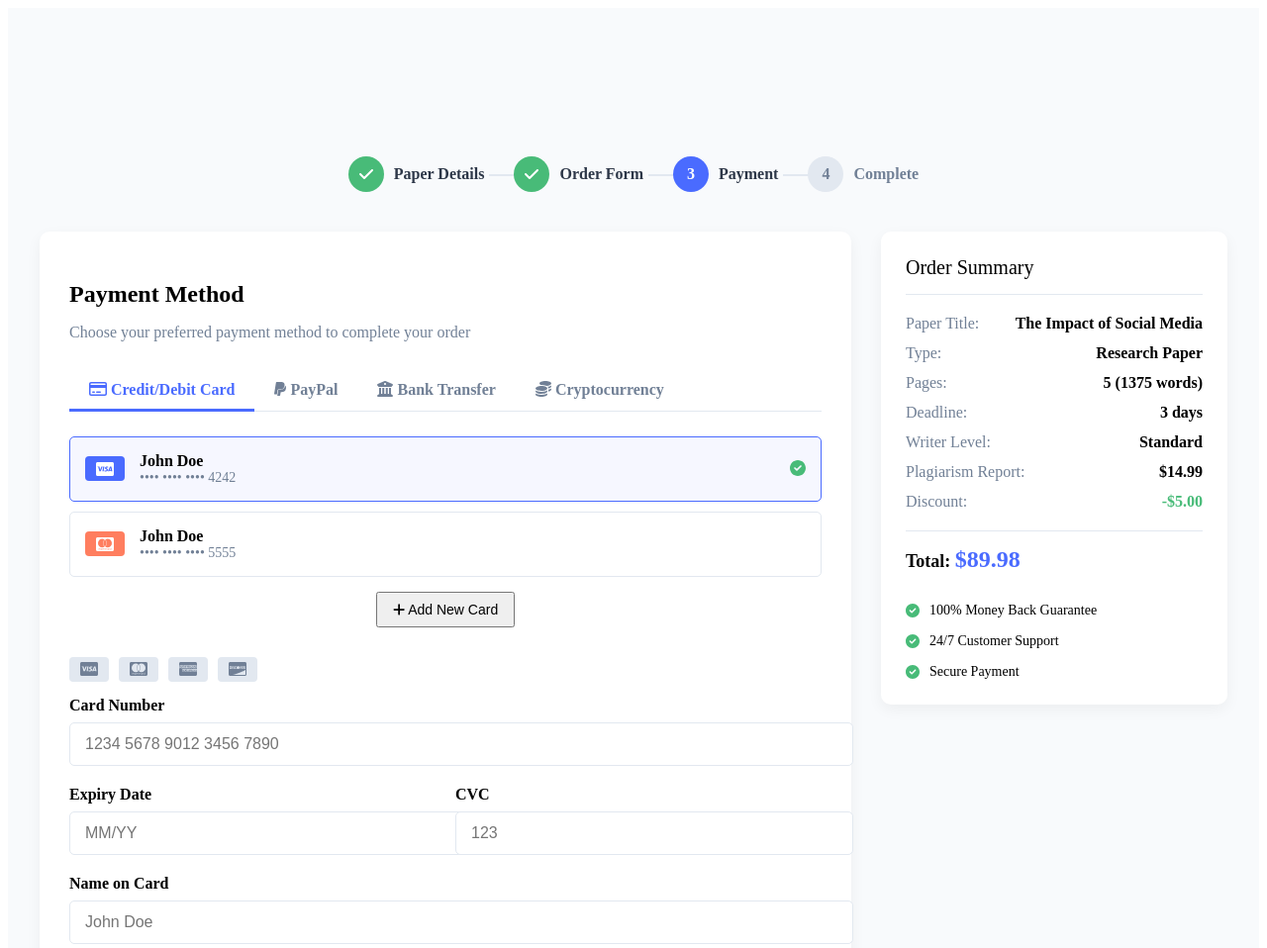
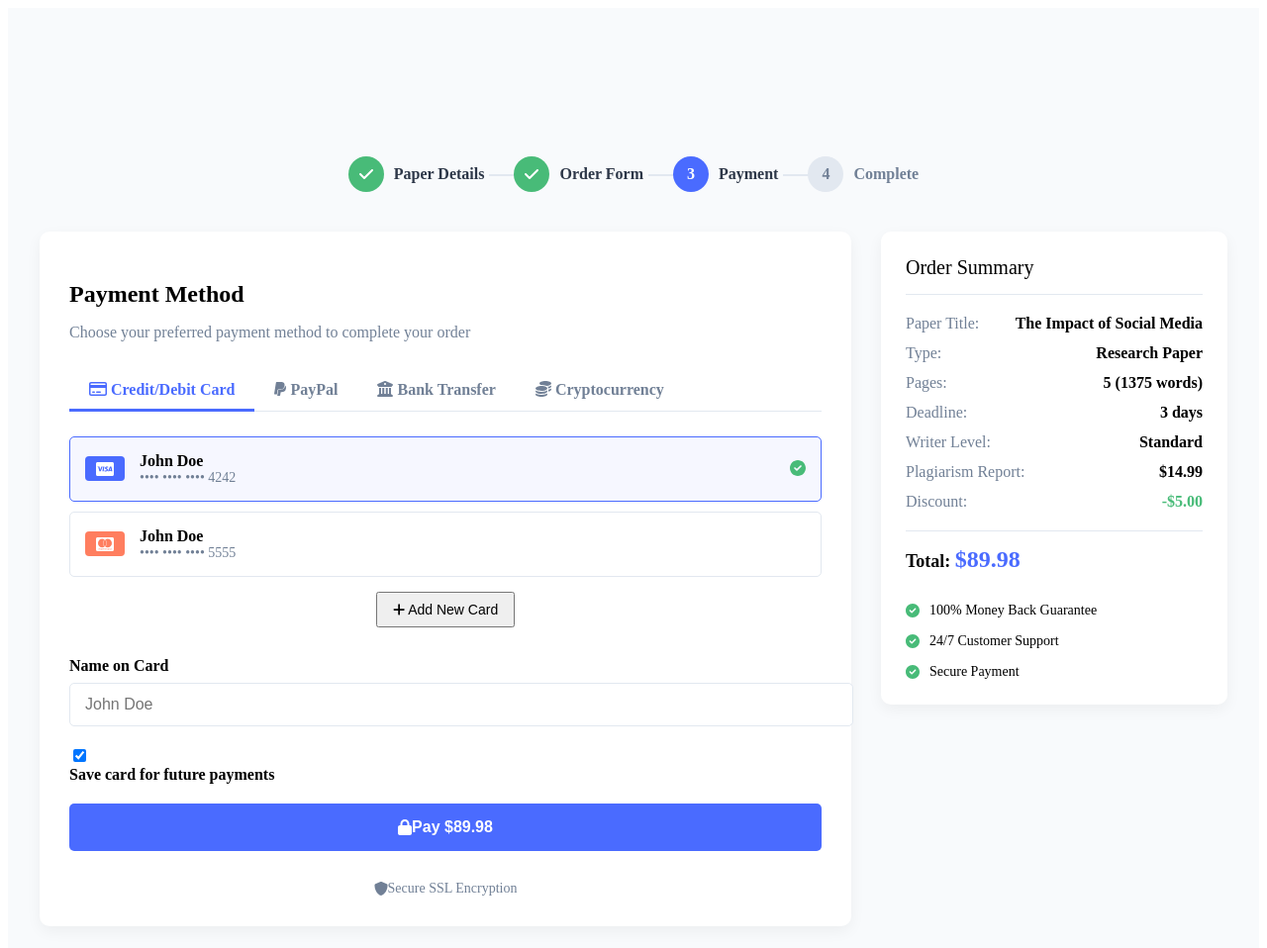
Before and after one commit to prey801/maestroy-essay, a website: page public/payment.html in a window 1280 px wide. Shown: the top 958 px of the page at 99% size. Drawn offline with Linux system fonts and the light colour scheme; a script that the page names is missing.

Commit message:
new commit

```diff
--- a/public/payment.html
+++ b/public/payment.html
@@ -97,41 +97,16 @@
                         </div>
                     </div>
 
-                    <div class="card-icons">
-                        <div class="card-icon">
-                            <i class="fab fa-cc-visa"></i>
-                        </div>
-                        <div class="card-icon">
-                            <i class="fab fa-cc-mastercard"></i>
-                        </div>
-                        <div class="card-icon">
-                            <i class="fab fa-cc-amex"></i>
-                        </div>
-                        <div class="card-icon">
-                            <i class="fab fa-cc-discover"></i>
-                        </div>
-                    </div>
+                   <div class="form-group">
+    <label for="card-name">Name on Card</label>
+    <input type="text" id="card-name" class="form-control" placeholder="John Doe">
+</div>
 
-                    <div class="form-group">
-                        <label for="card-number">Card Number</label>
-                        <input type="text" id="card-number" class="form-control" placeholder="1234 5678 9012 3456 7890" maxlength="24">
-                    </div>
+<div id="card-element" class="form-group">
+    <!-- Stripe Elements will create input fields here -->
+</div>
 
-                    <div class="card-row">
-                        <div class="form-group">
-                            <label for="card-expiry">Expiry Date</label>
-                            <input type="text" id="card-expiry" class="form-control" placeholder="MM/YY">
-                        </div>
-                        <div class="form-group">
-                            <label for="card-cvc">CVC</label>
-                            <input type="text" id="card-cvc" class="form-control" placeholder="123">
-                        </div>
-                    </div>
-
-                    <div class="form-group">
-                        <label for="card-name">Name on Card</label>
-                        <input type="text" id="card-name" class="form-control" placeholder="John Doe">
-                    </div>
+<div id="card-errors" role="alert" style="color: red; margin-top: 5px;"></div>
 
                     <div class="form-group">
                         <div class="option-checkbox">
```
